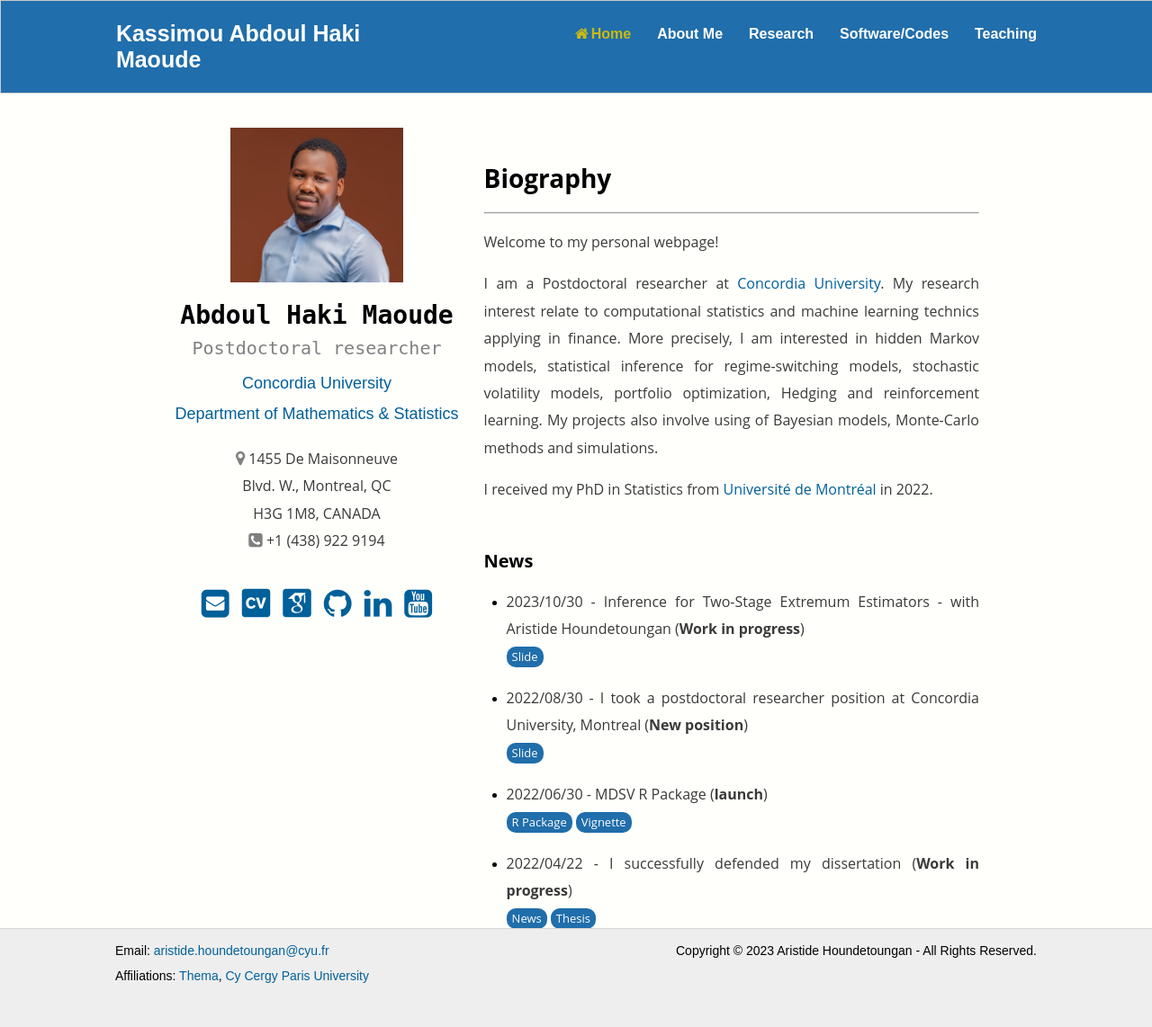
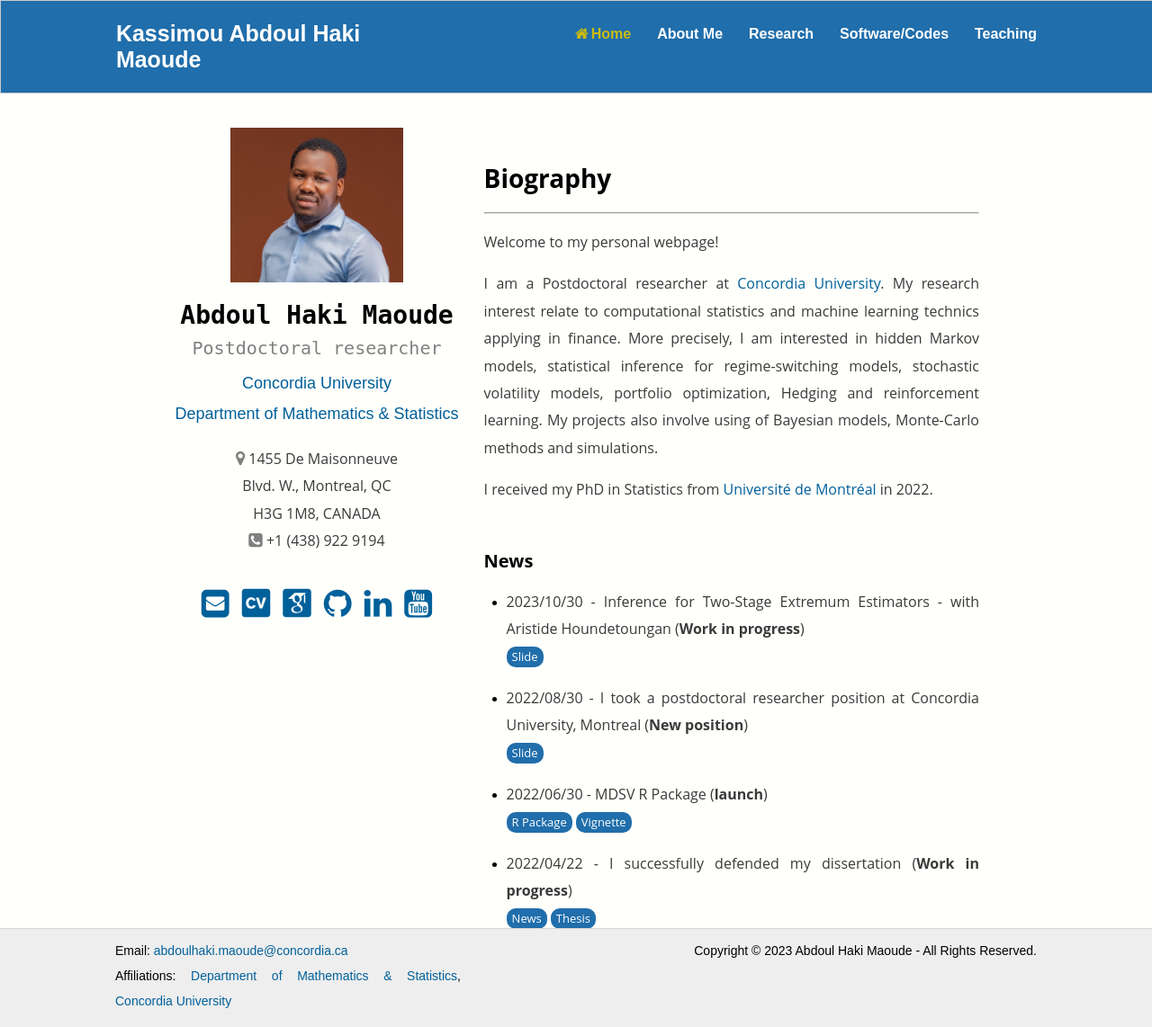
Before and after one commit to abdoulmaoude/abdoulmaoude.github.io, a Jekyll site: the page built from index.html, in a window 1280 px wide. Shown: the whole page at 90% size. Built offline with Jekyll 4.4.1, drawn with Linux system fonts in a browser that asks for light colours; some web fonts are replaced.

Commit message:
Update menutitle.html

```diff
--- a/_layouts/menutitle.html
+++ b/_layouts/menutitle.html
@@ -41,9 +41,8 @@
  <footer id="footer">
    <div class="foot leftfoot">
      <ul>
-       <li><p>Email: <a href="mailto:aristide.houndetoungan@cyu.fr">aristide.houndetoungan@cyu.fr</a></p> </li>
-       <li><p>Affiliations: <a href="https://thema.u-cergy.fr/" target="_blank">Thema</a>, <a href="https://www.cyu.fr/english-version" target="_blank">Cy Cergy Paris University</a></p></li>
-       <!--<li id="LscreenShow"><p>Address: CYU, Thema, 33 boulevard du Port, 95011 Cergy-Pontoise Cedex, France</p></li>-->
+       <li><p>Email: <a href="mailto:abdoulhaki.maoude@concordia.ca;">abdoulhaki.maoude@concordia.ca</a></p> </li>
+       <li><p>Affiliations: <a href="https://www.concordia.ca/artsci/math-stats.html" target="_blank">Department of Mathematics & Statistics</a>, <a href="https://www.concordia.ca/" target="_blank">Concordia University</a></p></li>
      </ul>
    </div><!-- leftfoot -->
 
@@ -52,7 +51,7 @@
    </div><!-- rightfoot -->
 
    <div class="foot rightfoot">
-     <p>Copyright © 2023 Aristide Houndetoungan - All Rights Reserved.</p>
+     <p>Copyright © 2023 Abdoul Haki Maoude - All Rights Reserved.</p>
    </div><!-- rightfoot -->
 </footer><!-- footer -->
 </div>
```
